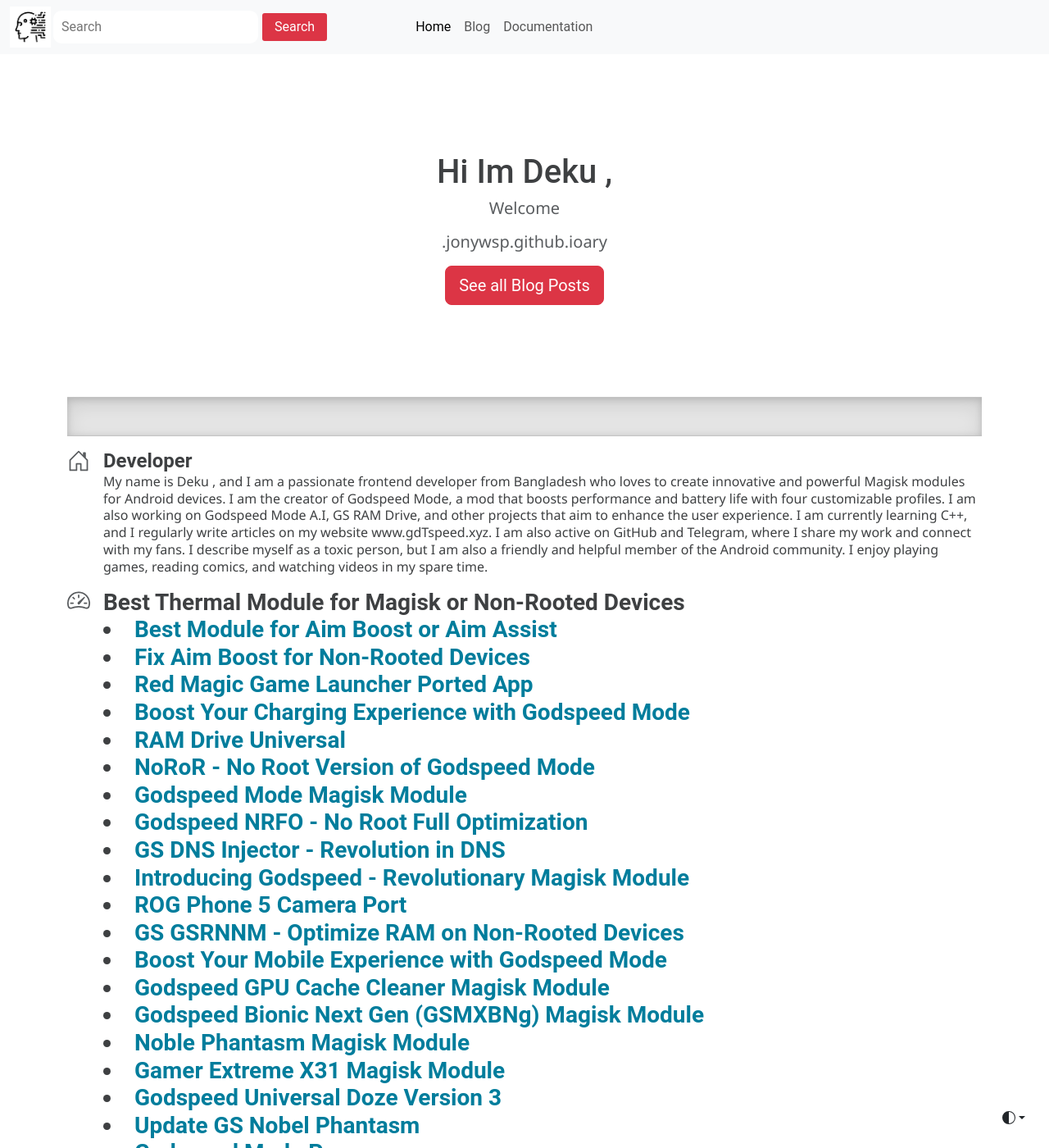
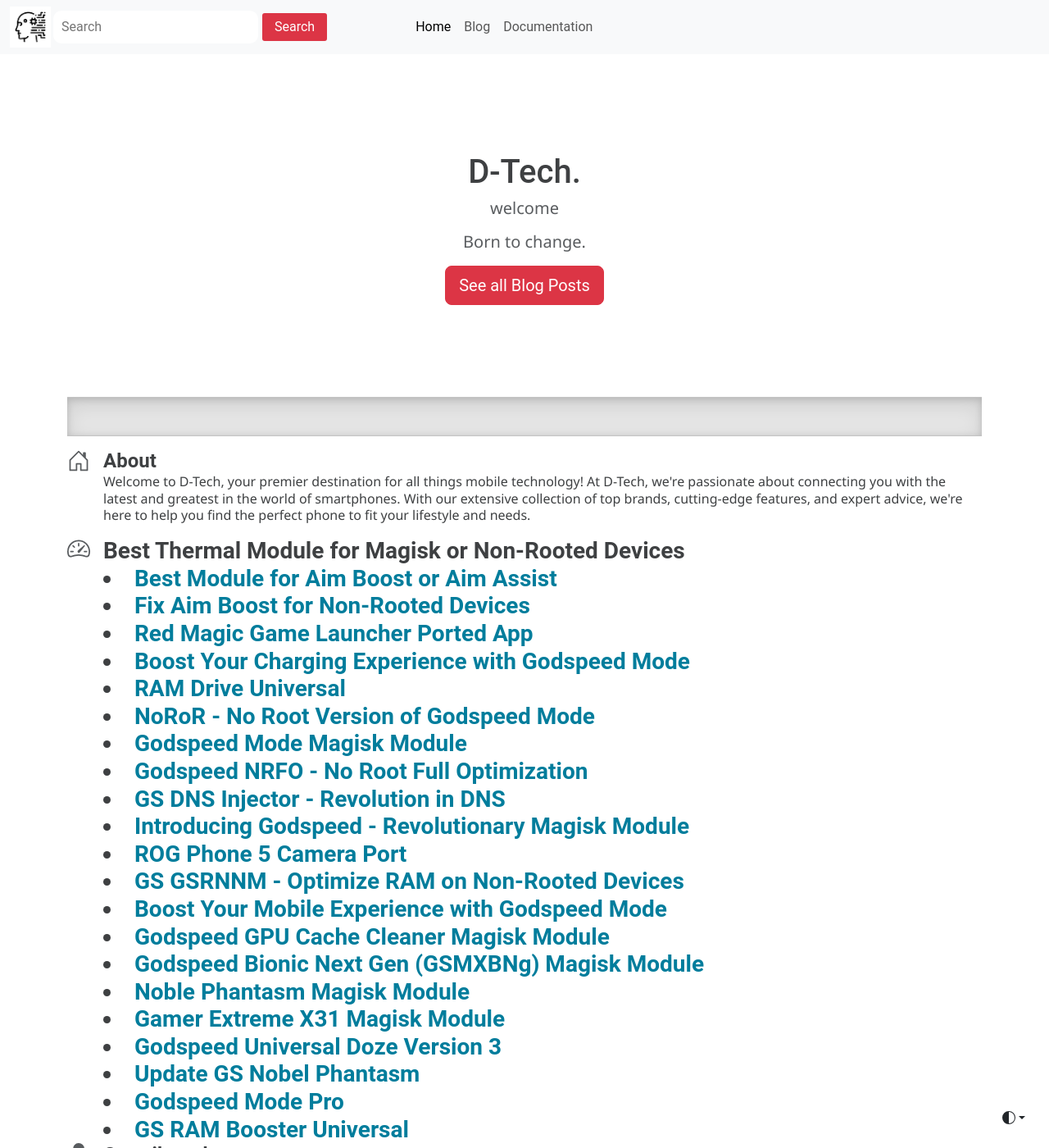
Before and after one commit to D-Techwsp/D-Techwsp.github.io, a Jekyll site: the page built from index.html, in a window 1280 px wide and 1400 px high. Shown: the whole window at 82% size. Built offline with Jekyll 4.4.1, drawn with Linux system fonts in a browser that asks for light colours; some web fonts are replaced; some of the changed text lies outside the part shown.

Commit message:
Update index.html

```diff
--- a/index.html
+++ b/index.html
@@ -1,6 +1,6 @@
 ---
 layout: home
-title: DEKU
+title: D-Tech
 lang: eng
 tagline: Bio
 ---
@@ -129,14 +129,14 @@
 <section class="py-5 text-center container">
     <div class="row py-lg-5">
       <div class="col-lg-6 col-md-8 mx-auto">
-           <h1 class="home_h1">Hi Im Deku ,  </h1>
+           <h1 class="home_h1">D-Tech. </h1>
   <h3>
-   <p class="lead text-muted">  Welcome
+   <p class="lead text-muted">  welcome
 
 
  </p>
    </h3>
-        <p class="lead text-muted"> .jonywsp.github.ioary</p>
+        <p class="lead text-muted"> Born to change. </p>
         <a class="btn btn-lg btn-danger" href="/blog.html" role="button">See all Blog Posts</a>
 
       </div>
@@ -153,15 +153,9 @@
       <div class="col d-flex align-items-start">
         <svg class="bi text-muted flex-shrink-0 me-3" width="1.75em" height="1.75em"><use xlink:href="#home"/></svg>
         <div>
-          <h3 class="fw-bold mb-0 fs-4">Developer</h3>
+          <h3 class="fw-bold mb-0 fs-4">About</h3>
           <p>
-         My name is Deku , and I am a passionate frontend developer from Bangladesh who loves to create innovative and powerful Magisk modules for Android devices.
-            I am the creator of Godspeed Mode, a mod that boosts performance and battery life with four customizable profiles.
-            I am also working on Godspeed Mode A.I, GS RAM Drive, and other projects that aim to enhance the user experience.
-            I am currently learning C++, and I regularly write articles on my website www.gdTspeed.xyz.
-            I am also active on GitHub and Telegram, where I share my work and connect with my fans.
-            I describe myself as a toxic person, but I am also a friendly and helpful member of the Android community.
-            I enjoy playing games, reading comics, and watching videos in my spare time.
+       Welcome to D-Tech, your premier destination for all things mobile technology! At D-Tech, we're passionate about connecting you with the latest and greatest in the world of smartphones. With our extensive collection of top brands, cutting-edge features, and expert advice, we're here to help you find the perfect phone to fit your lifestyle and needs.
           </p>
         </div>
       </div>
@@ -211,9 +205,9 @@
  <div class="row align-items-md-stretch">
     <div class="col-md-8">
         <div class="h-100 p-5 text-bg-dark rounded-3">
-            <h2>Donation</h2>
-            <p>If you appreciate my projects and would like to support my work, you can make a donation. Your contribution helps me continue developing and improving these projects. Feel free to donate by clicking the button below.</p>
-            <a href="https://ko-fi.com/revWS/tiers" target="_blank" class="btn btn-outline-light" type="button">Donate Now</a>
+            <h2>Help Desk</h2>
+            <p>For any help contuct us.</p>
+            <a href="https://ko-fi.com/revWS/tiers" target="_blank" class="btn btn-outline-light" type="button">Help Desk</a>
         </div>
     </div>
 </div>
```
